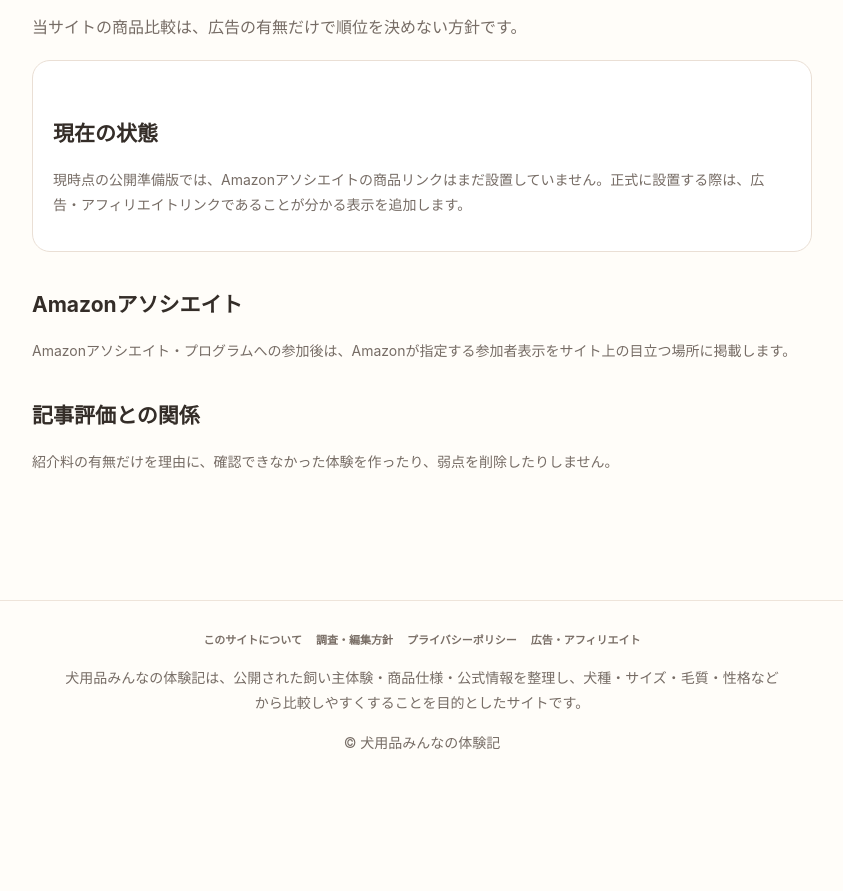
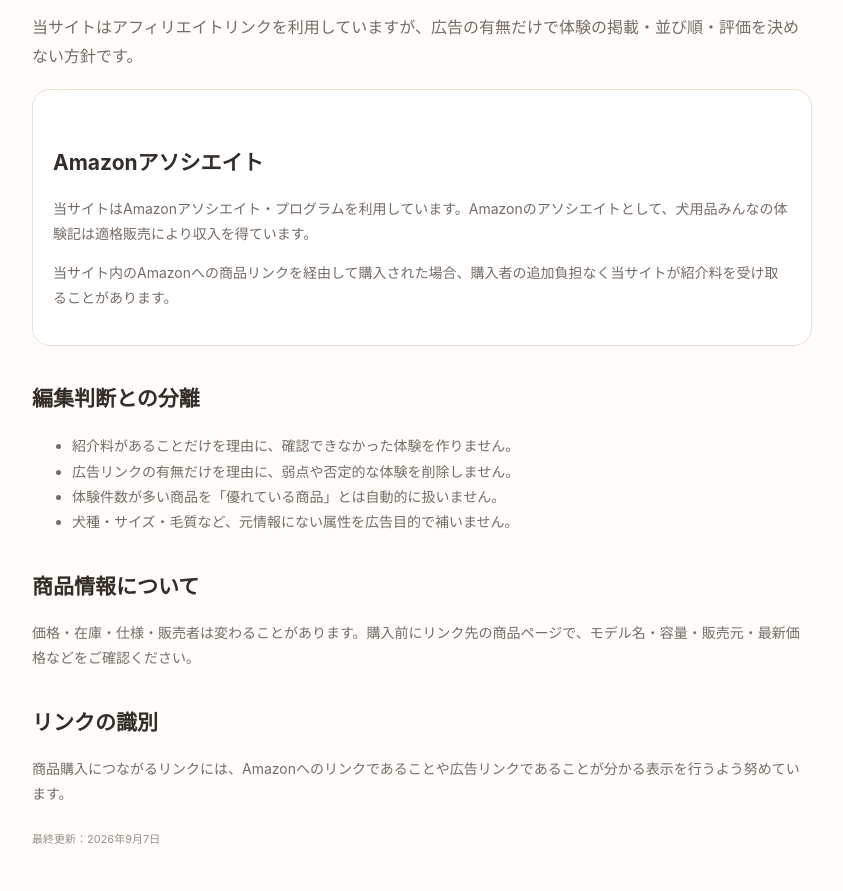
Before and after one commit to Erbse09/inu-taikenki, a website: page public/affiliate.html in a window 1280 px wide. Shown: the part 221-1112 px from the top of the page, without its empty margins (218-1061 px from the left). Before the commit the page ends 1032 px from the top, so only its background shows below. Drawn offline with Linux system fonts and the light colour scheme.

Commit message:
Update Amazon affiliate disclosure for live site

```diff
--- a/public/affiliate.html
+++ b/public/affiliate.html
@@ -2,25 +2,26 @@
 <title>広告・アフィリエイトについて｜犬用品みんなの体験記</title>
 <link rel="canonical" href="https://inu-taikenki.com/affiliate.html">
 <meta property="og:url" content="https://inu-taikenki.com/affiliate.html">
-<meta property="og:site_name" content="犬用品みんなの体験記"><meta name="description" content="広告・アフィリエイトについて。犬用品みんなの体験記の運営・調査方針をご案内します。">
+<meta property="og:site_name" content="犬用品みんなの体験記"><meta name="description" content="犬用品みんなの体験記の広告・アフィリエイト方針。Amazonアソシエイトの利用と、広告収益と編集判断を分ける方針をご案内します。">
 <style>
 :root{--bg:#fffdf9;--ink:#342d28;--muted:#766c65;--orange:#f4933f;--line:#eadfd5}
 *{box-sizing:border-box}body{margin:0;background:var(--bg);color:var(--ink);font-family:-apple-system,BlinkMacSystemFont,"Hiragino Sans","Yu Gothic",sans-serif;line-height:1.8}
 header{padding:22px 20px;border-bottom:1px solid var(--line);background:#fff}header a{color:var(--ink);text-decoration:none;font-weight:900}
 main{max-width:820px;margin:auto;padding:34px 20px 70px}h1{font-size:30px;line-height:1.4;margin:0 0 16px}h2{font-size:21px;margin:34px 0 12px}
 p,li{font-size:14px;color:var(--muted)}.lead{font-size:16px}.box{background:#fff;border:1px solid var(--line);border-radius:18px;padding:20px;margin:18px 0}
-a{color:#d87327}.eyebrow{font-weight:900;color:#d87327;letter-spacing:.12em;font-size:11px}.back{display:inline-block;margin-bottom:20px;text-decoration:none;font-weight:800}
-
+a{color:#d87327}.eyebrow{font-weight:900;color:#d87327;letter-spacing:.12em;font-size:11px}.back{display:inline-block;margin-bottom:20px;text-decoration:none;font-weight:800}.updated{font-size:11px;color:#9b9088;margin-top:24px}
 .site-footer{margin-top:42px;padding:30px 18px 42px;border-top:1px solid #eee4da;text-align:center;color:#92877e;font-size:11px;line-height:1.8}
 .site-footer-nav{display:flex;justify-content:center;flex-wrap:wrap;gap:8px 14px;margin-bottom:14px}
 .site-footer-nav a{color:#7a6f67;text-decoration:none;font-weight:700}
 .site-footer-note{max-width:720px;margin:0 auto 8px}
 </style></head><body><header><a href="index.html">🐾 犬用品みんなの体験記</a></header>
 <main><a class="back" href="index.html">← トップへ戻る</a><div class="eyebrow">DISCLOSURE</div><h1>広告・アフィリエイトについて</h1>
-<p class="lead">当サイトの商品比較は、広告の有無だけで順位を決めない方針です。</p>
-<div class="box"><h2>現在の状態</h2><p>現時点の公開準備版では、Amazonアソシエイトの商品リンクはまだ設置していません。正式に設置する際は、広告・アフィリエイトリンクであることが分かる表示を追加します。</p></div>
-<h2>Amazonアソシエイト</h2><p>Amazonアソシエイト・プログラムへの参加後は、Amazonが指定する参加者表示をサイト上の目立つ場所に掲載します。</p>
-<h2>記事評価との関係</h2><p>紹介料の有無だけを理由に、確認できなかった体験を作ったり、弱点を削除したりしません。</p>
+<p class="lead">当サイトはアフィリエイトリンクを利用していますが、広告の有無だけで体験の掲載・並び順・評価を決めない方針です。</p>
+<div class="box"><h2>Amazonアソシエイト</h2><p>当サイトはAmazonアソシエイト・プログラムを利用しています。Amazonのアソシエイトとして、犬用品みんなの体験記は適格販売により収入を得ています。</p><p>当サイト内のAmazonへの商品リンクを経由して購入された場合、購入者の追加負担なく当サイトが紹介料を受け取ることがあります。</p></div>
+<h2>編集判断との分離</h2><ul><li>紹介料があることだけを理由に、確認できなかった体験を作りません。</li><li>広告リンクの有無だけを理由に、弱点や否定的な体験を削除しません。</li><li>体験件数が多い商品を「優れている商品」とは自動的に扱いません。</li><li>犬種・サイズ・毛質など、元情報にない属性を広告目的で補いません。</li></ul>
+<h2>商品情報について</h2><p>価格・在庫・仕様・販売者は変わることがあります。購入前にリンク先の商品ページで、モデル名・容量・販売元・最新価格などをご確認ください。</p>
+<h2>リンクの識別</h2><p>商品購入につながるリンクには、Amazonへのリンクであることや広告リンクであることが分かる表示を行うよう努めています。</p>
+<p class="updated">最終更新：2026年9月7日</p>
 </main>
 <footer class="site-footer">
 <nav class="site-footer-nav" aria-label="サイト情報">
```
